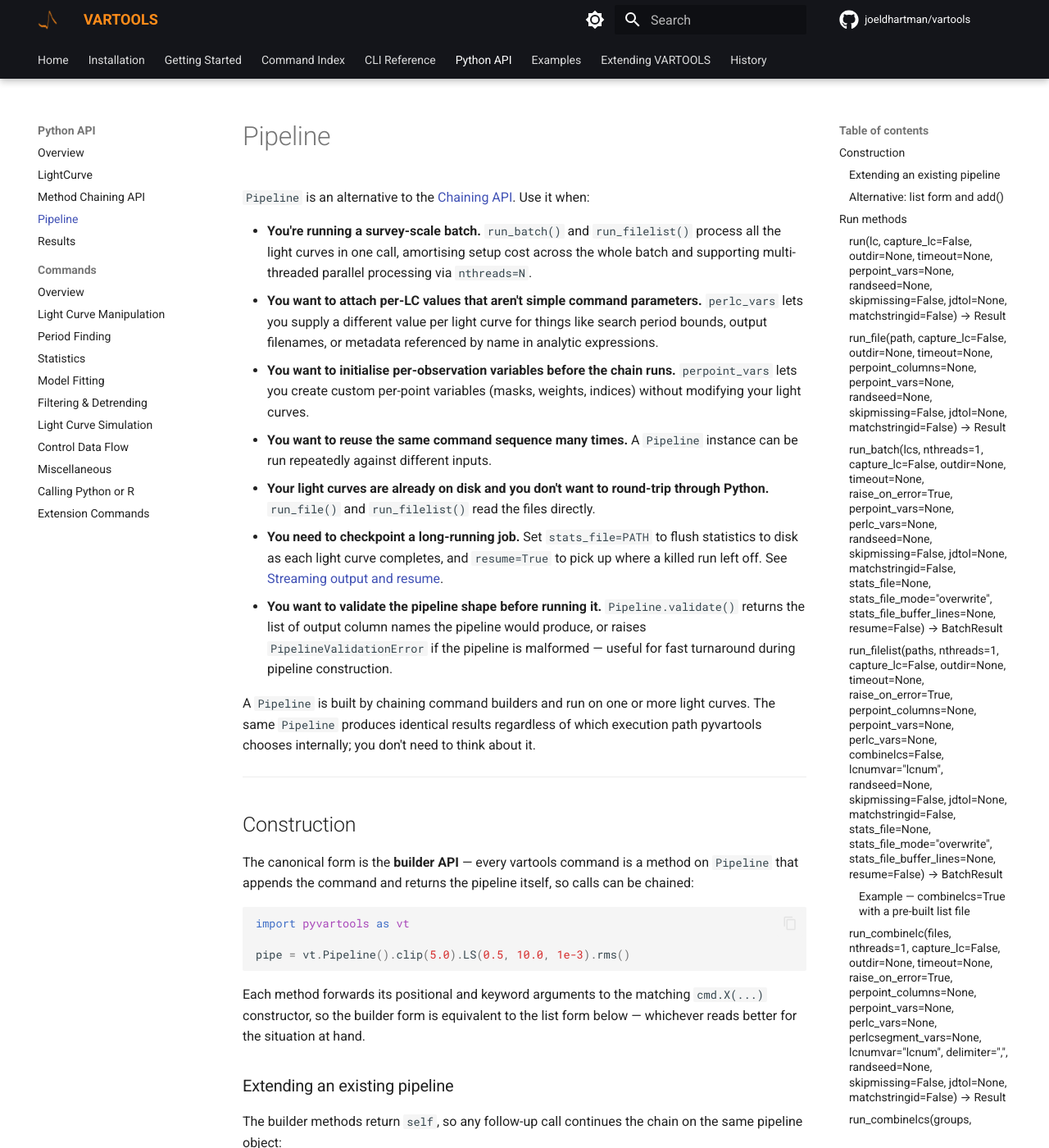
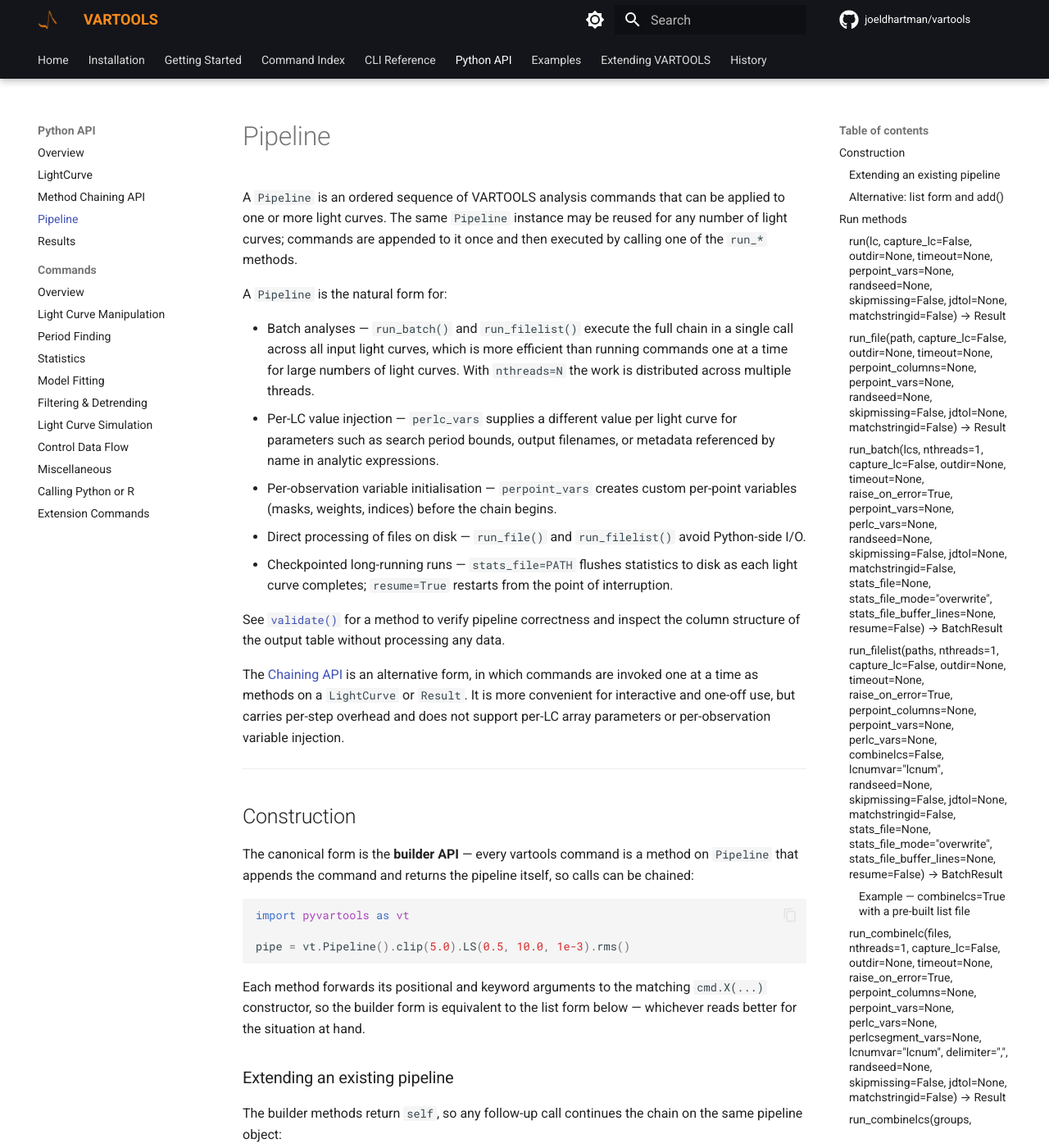
Before and after one commit to joeldhartman/vartools-site, an MkDocs documentation site: the page built from docs/python/pipeline.md, in a window 1280 px wide and 1400 px high. Shown: the whole window at 82% size. Built offline with MkDocs 1.6.1 and Material for MkDocs 9.7.7, drawn with Linux system fonts in a browser that asks for light colours; comment, search, counter and statistics services are not loaded; the version menu is left out.

Commit message:
Docs: rewrite pipeline.md intro

```diff
--- a/docs/python/pipeline.md
+++ b/docs/python/pipeline.md
@@ -1,37 +1,18 @@
 # Pipeline
 
-`Pipeline` is an alternative to the [Chaining API](chaining.md). Use it when:
+A `Pipeline` is an ordered sequence of VARTOOLS analysis commands that can be applied to one or more light curves. The same `Pipeline` instance may be reused for any number of light curves; commands are appended to it once and then executed by calling one of the `run_*` methods.
 
-- **You're running a survey-scale batch.** `run_batch()` and
-  `run_filelist()` process all the light curves in one call, amortising
-  setup cost across the whole batch and supporting multi-threaded
-  parallel processing via `nthreads=N`.
-- **You want to attach per-LC values that aren't simple command
-  parameters.** `perlc_vars` lets you supply a different value per
-  light curve for things like search period bounds, output filenames,
-  or metadata referenced by name in analytic expressions.
-- **You want to initialise per-observation variables before the chain
-  runs.** `perpoint_vars` lets you create custom per-point variables
-  (masks, weights, indices) without modifying your light curves.
-- **You want to reuse the same command sequence many times.** A
-  `Pipeline` instance can be run repeatedly against different inputs.
-- **Your light curves are already on disk and you don't want to round-trip
-  through Python.** `run_file()` and `run_filelist()` read the files
-  directly.
-- **You need to checkpoint a long-running job.** Set `stats_file=PATH`
-  to flush statistics to disk as each light curve completes, and
-  `resume=True` to pick up where a killed run left off.  See
-  [Streaming output and resume](#streaming-output-and-resume).
-- **You want to validate the pipeline shape before running it.**
-  `Pipeline.validate()` returns the list of output column names the
-  pipeline would produce, or raises `PipelineValidationError` if the
-  pipeline is malformed — useful for fast turnaround during pipeline
-  construction.
+A `Pipeline` is the natural form for:
 
-A `Pipeline` is built by chaining command builders and run on one or more
-light curves. The same `Pipeline` produces identical results regardless
-of which execution path pyvartools chooses internally; you don't need to
-think about it.
+- Batch analyses — `run_batch()` and `run_filelist()` execute the full chain in a single call across all input light curves, which is more efficient than running commands one at a time for large numbers of light curves. With `nthreads=N` the work is distributed across multiple threads.
+- Per-LC value injection — `perlc_vars` supplies a different value per light curve for parameters such as search period bounds, output filenames, or metadata referenced by name in analytic expressions.
+- Per-observation variable initialisation — `perpoint_vars` creates custom per-point variables (masks, weights, indices) before the chain begins.
+- Direct processing of files on disk — `run_file()` and `run_filelist()` avoid Python-side I/O.
+- Checkpointed long-running runs — `stats_file=PATH` flushes statistics to disk as each light curve completes; `resume=True` restarts from the point of interruption.
+
+See [`validate()`](#validate) for a method to verify pipeline correctness and inspect the column structure of the output table without processing any data.
+
+The [Chaining API](chaining.md) is an alternative form, in which commands are invoked one at a time as methods on a `LightCurve` or `Result`. It is more convenient for interactive and one-off use, but carries per-step overhead and does not support per-LC array parameters or per-observation variable injection.
 
 ---
 
```
